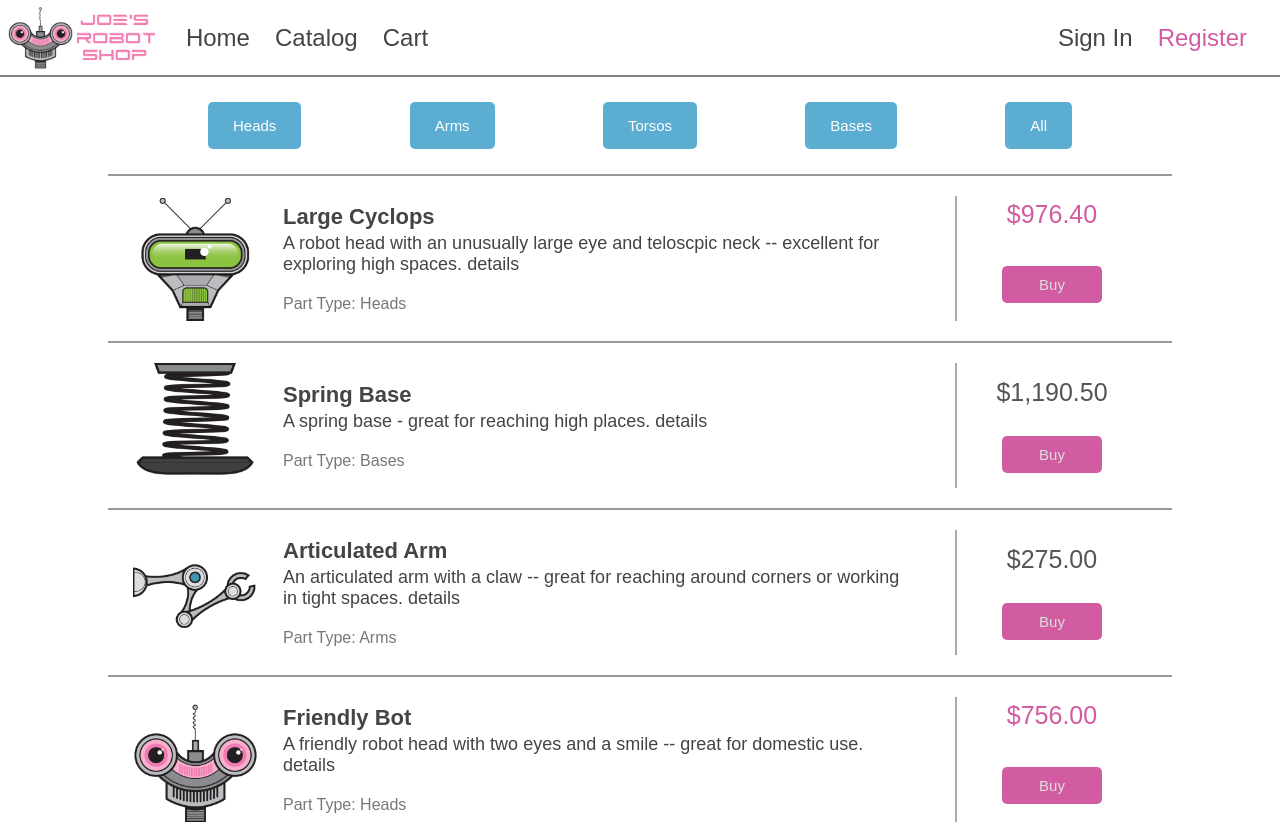
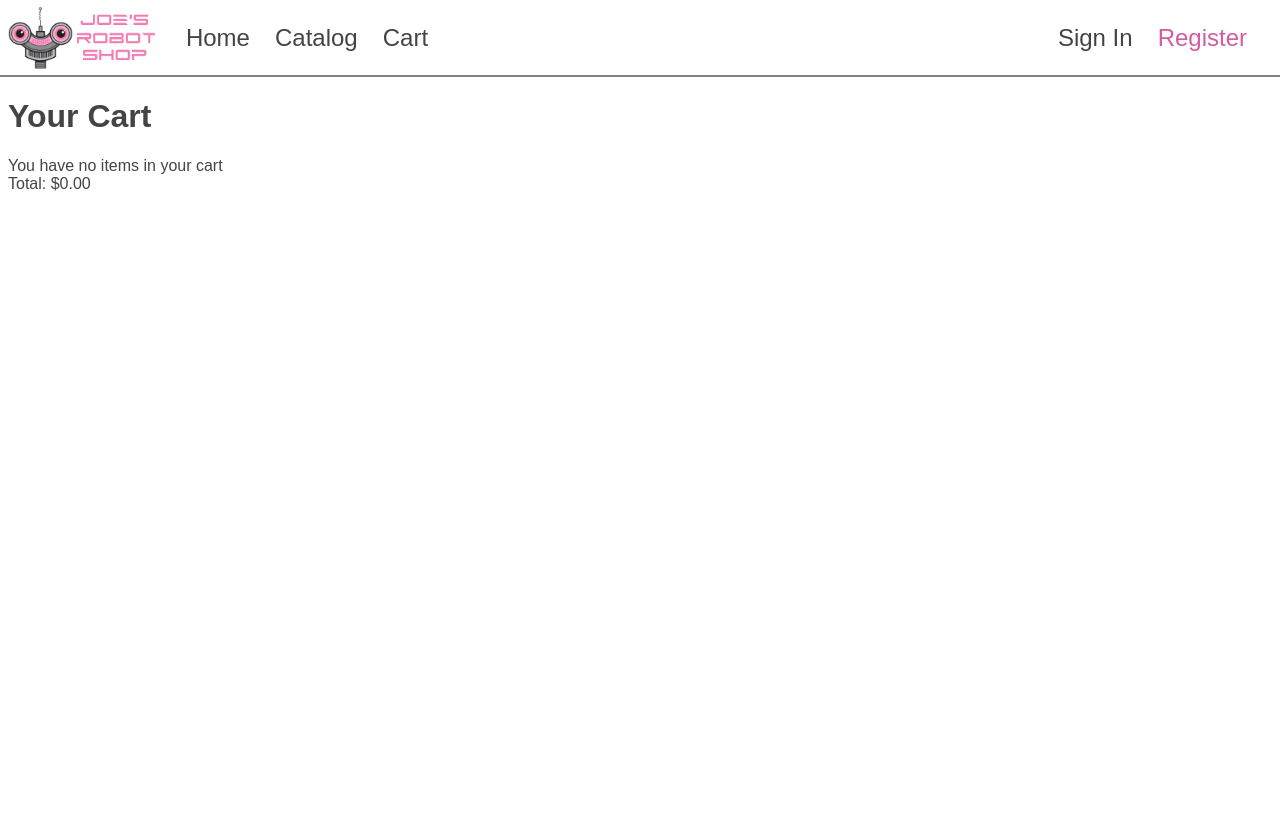
Before and after one commit to jmcooper/angular-fundamentals-scripting-part1, an Angular app: page /cart in a window 1280 px wide. Shown: the top 824 px of the page. After the commit the page ends 800 px from the top, so only its background shows below. Built offline with nearby package versions, Linux system fonts and the light colour scheme.

Commit message:
added routing & the cart page without a cart service, no user functionality

```diff
--- a/src/app/app.component.html
+++ b/src/app/app.component.html
@@ -1,4 +1,4 @@
 <bot-site-header></bot-site-header>
 <!-- <bot-home></bot-home> -->
-<bot-catalog></bot-catalog>
+<router-outlet> </router-outlet>
 <!-- <bot-switch-example></bot-switch-example> -->
--- a/src/app/app.module.ts
+++ b/src/app/app.module.ts
@@ -7,18 +7,21 @@ import { CatalogComponent } from './catalog/catalog.component';
 import { SiteHeaderComponent } from './site-header/site-header.component';
 import { SwitchExampleComponent } from './examples/switch-example/switch-example.component';
 import { ProductDetailsComponent } from './product-details/product-details.component';
+import { CartComponent } from './cart/cart.component';
+import { AppRoutingModule } from './app-routing.module';
 
 @NgModule({
   declarations: [
     AppComponent,
-    HomeComponent, CatalogComponent, SiteHeaderComponent, SwitchExampleComponent, ProductDetailsComponent
+    HomeComponent,
+    CatalogComponent,
+    SiteHeaderComponent,
+    SwitchExampleComponent,
+    ProductDetailsComponent,
+    CartComponent,
   ],
-  imports: [
-    BrowserModule
-  ],
+  imports: [BrowserModule, AppRoutingModule],
   providers: [],
-  bootstrap: [
-    AppComponent
-  ],
+  bootstrap: [AppComponent],
 })
 export class AppModule {}
--- /dev/null
+++ b/src/app/cart/cart.component.html
@@ -0,0 +1,13 @@
+<div class="container">
+  <h1 class="header">Your Cart</h1>
+
+  <div class="empty-cart" *ngIf="cartItems.length === 0">
+    You have no items in your cart
+  </div>
+  <ul class="cart" *ngIf="cartItems.length > 0">
+    <li class="cart-item" *ngFor="let product of cartItems">
+      <bot-product-details [product]="product"> </bot-product-details>
+    </li>
+  </ul>
+  <div class="total">Total: {{ cartTotal | currency }}</div>
+</div>
--- /dev/null
+++ b/src/app/cart/cart.component.ts
@@ -0,0 +1,25 @@
+import { Component, OnInit } from '@angular/core';
+import { IProduct } from '../catalog/product.model';
+
+@Component({
+  selector: 'bot-cart',
+  templateUrl: './cart.component.html',
+  styleUrls: ['./cart.component.css'],
+})
+export class CartComponent {
+  private cart: IProduct[] = [];
+  constructor() {}
+
+  ngOnInit() {}
+
+  get cartItems() {
+    return this.cart;
+  }
+
+  get cartTotal() {
+    return this.cart.reduce((prev, next) => {
+      let discount = next.discount && next.discount > 0 ? 1 - next.discount : 1;
+      return prev + next.price * discount;
+    }, 0);
+  }
+}
--- a/src/app/site-header/site-header.component.html
+++ b/src/app/site-header/site-header.component.html
@@ -1,14 +1,17 @@
 <div class="container">
   <div class="left">
     <img class="logo" src="/assets/images/logo.png" alt="Logo" />
-    <a href="">Home</a>
-    <a href="">Catalog</a>
+    <a [routerLink]="['home']">Home</a>
+    <a [routerLink]="['catalog']">Catalog</a>
     <div class="cart">
-      <a href="">Cart</a>
+      <a [routerLink]="['cart']">Cart</a>
+      <div class="cartCount" *ngIf="cart.length > 0">
+        <div>{{ cart.length }}</div>
+      </div>
     </div>
   </div>
   <div class="right">
-    <a href="">Sign In</a>
-    <a href="" class="cta">Register</a>
+    <a>Sign In</a>
+    <a class="cta">Register</a>
   </div>
 </div>
--- a/src/app/site-header/site-header.component.ts
+++ b/src/app/site-header/site-header.component.ts
@@ -1,15 +1,28 @@
 import { Component, OnInit } from '@angular/core';
+import { IProduct } from '../catalog/product.model';
 
 @Component({
   selector: 'bot-site-header',
   templateUrl: './site-header.component.html',
-  styleUrls: ['./site-header.component.css']
+  styleUrls: ['./site-header.component.css'],
 })
-export class SiteHeaderComponent implements OnInit {
+export class SiteHeaderComponent {
+  cart: IProduct[] = [];
+  showSignOutMenu: boolean = false;
 
-  constructor() { }
+  constructor() {}
 
-  ngOnInit(): void {
+  ngOnInit() {
+    // this.cartService.getCart().subscribe({
+    //   next: (newCart) => (this.cart = newCart),
+    // });
   }
 
+  toggleSignOutMenu() {
+    this.showSignOutMenu = !this.showSignOutMenu;
+  }
+
+  signOut() {
+    this.showSignOutMenu = false;
+  }
 }
```
Also changed, not shown: src/app/app-routing.module.ts (added, +21 -0 lines), src/app/home/home.component.html (+20 -5 lines), src/app/cart/cart.component.css (added), 1 other file (tests, documents, lock files or other folders).
